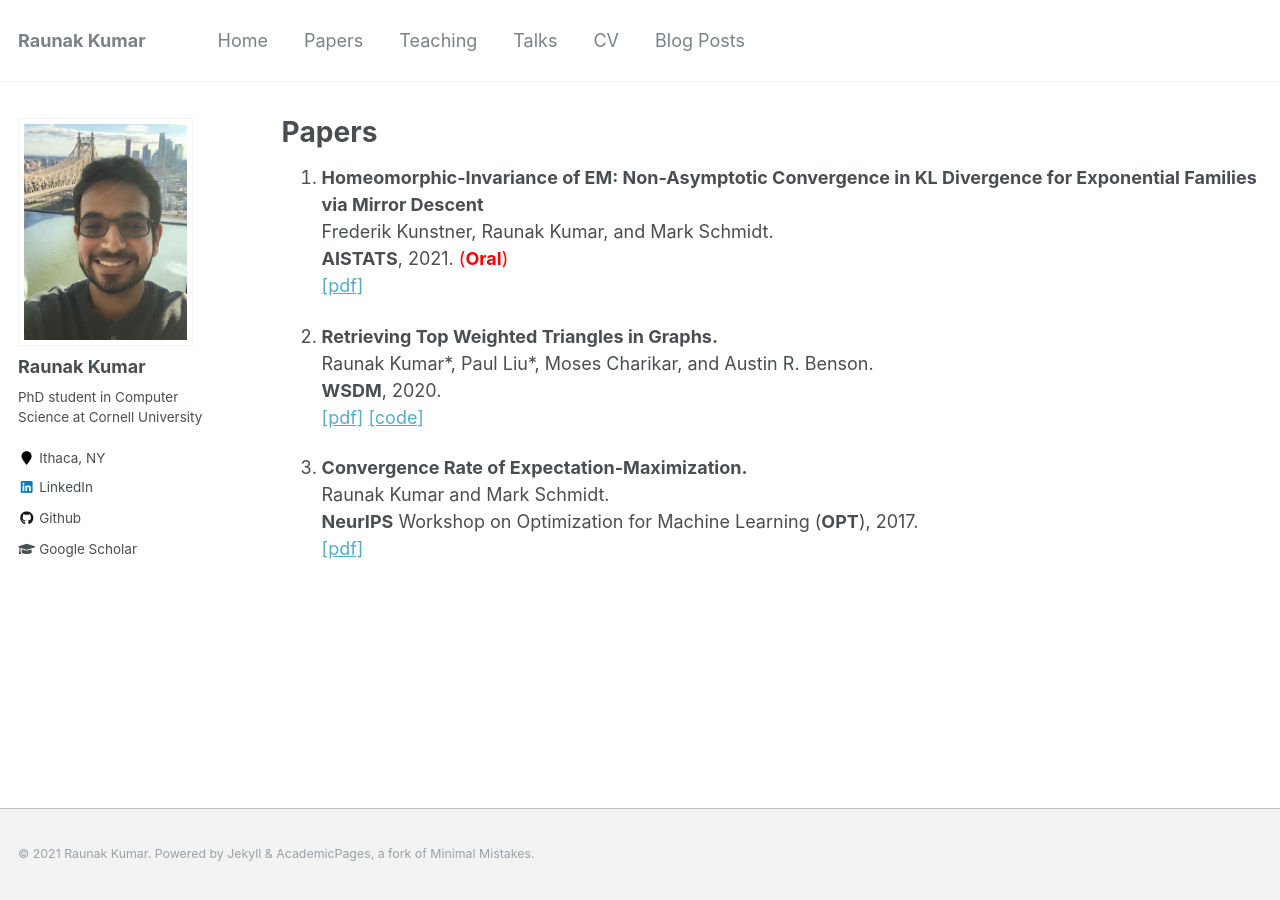
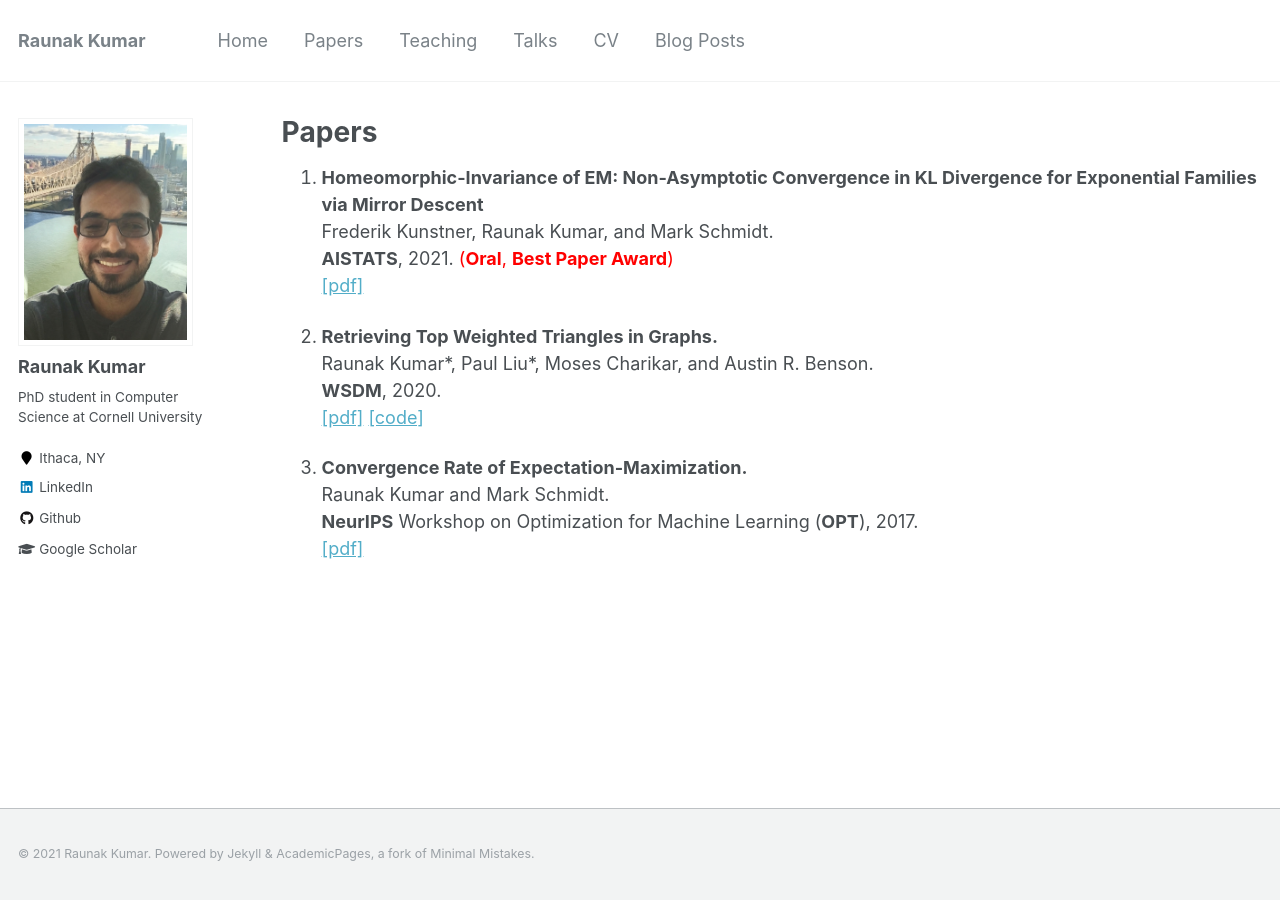
Before and after one commit to raunakkmr/raunakkmr.github.io, a Jekyll site: the page built from _pages/papers.md, in a window 1280 px wide. Built offline with Jekyll 4.4.1, drawn with Linux system fonts in a browser that asks for light colours.

Commit message:
updated papers

```diff
--- a/_pages/papers.md
+++ b/_pages/papers.md
@@ -7,7 +7,7 @@ author_profile: true
 
 1. **Homeomorphic-Invariance of EM: Non-Asymptotic Convergence in KL Divergence for Exponential Families via Mirror Descent**
    Frederik Kunstner, Raunak Kumar, and Mark Schmidt.
-   **AISTATS**, 2021. <span style="color:red">(**Oral**)</span>
+   **AISTATS**, 2021. <span style="color:red">(**Oral**, **Best Paper Award**)</span>
    [\[pdf\]](https://arxiv.org/abs/2011.01170)
 
 2. **Retrieving Top Weighted Triangles in Graphs.**
```
